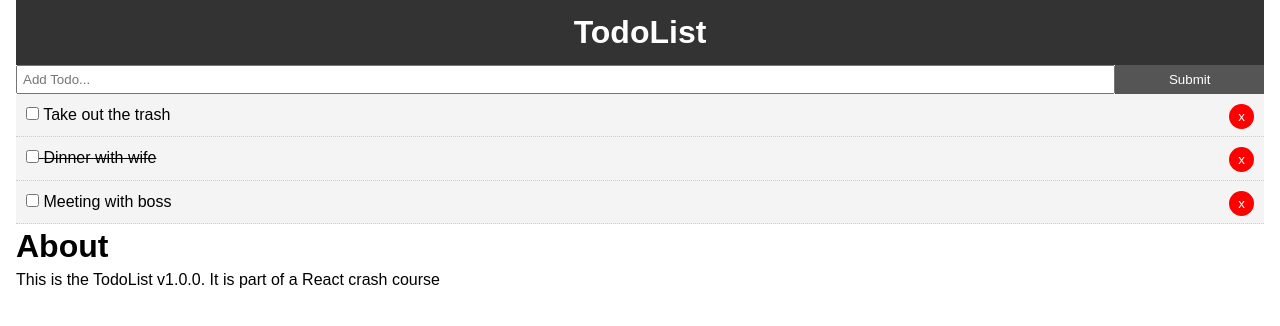
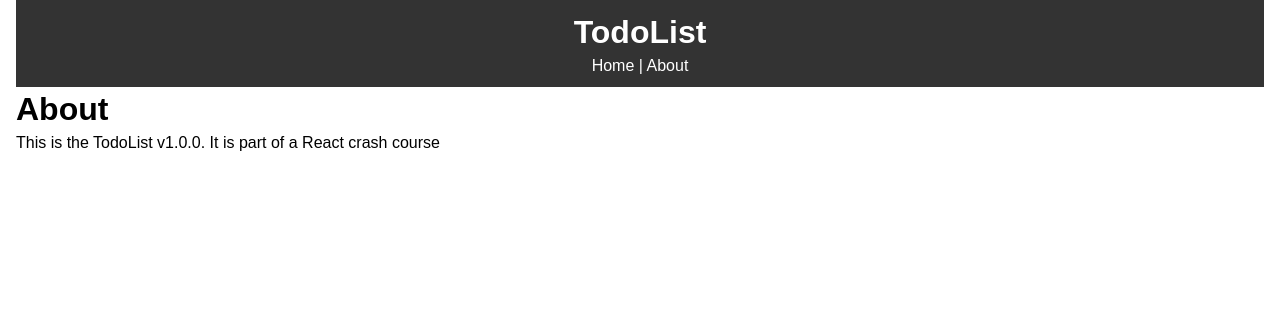
Before and after one commit to roshan2021/react-todolist, a React (Create React App) app: page /about in a window 1280 px wide. Shown: the top 326 px of the page. Built offline with nearby package versions, Linux system fonts and the light colour scheme.

Commit message:
feat: added links Home | About

```diff
--- a/src/App.js
+++ b/src/App.js
@@ -61,7 +61,7 @@
             <div className="App">
                 <div className="container">
                     <Header />
-                    <Route path="/" render={props => (
+                    <Route exact path="/" render={props => (
                         <React.Fragment>
                             <AddTodo addToDo={this.addTodo}/>
                             <Todos todos={this.state.todos}
--- a/src/components/layout/Header.js
+++ b/src/components/layout/Header.js
@@ -1,9 +1,11 @@
 import React from "react";
+import { Link } from 'react-router-dom';
 
 function Header() {
     return (
         <header style={headerStyle}>
             <h1>TodoList</h1>
+            <Link style={linkStyle} to="/">Home</Link> | <Link style={linkStyle} to="/about">About</Link>
         </header>
     )
 }
@@ -15,4 +17,9 @@
     padding: '10px'
 }
 
+const linkStyle = {
+    color: '#fff',
+    textDecoration: 'none'
+}
+
 export default Header;
```
